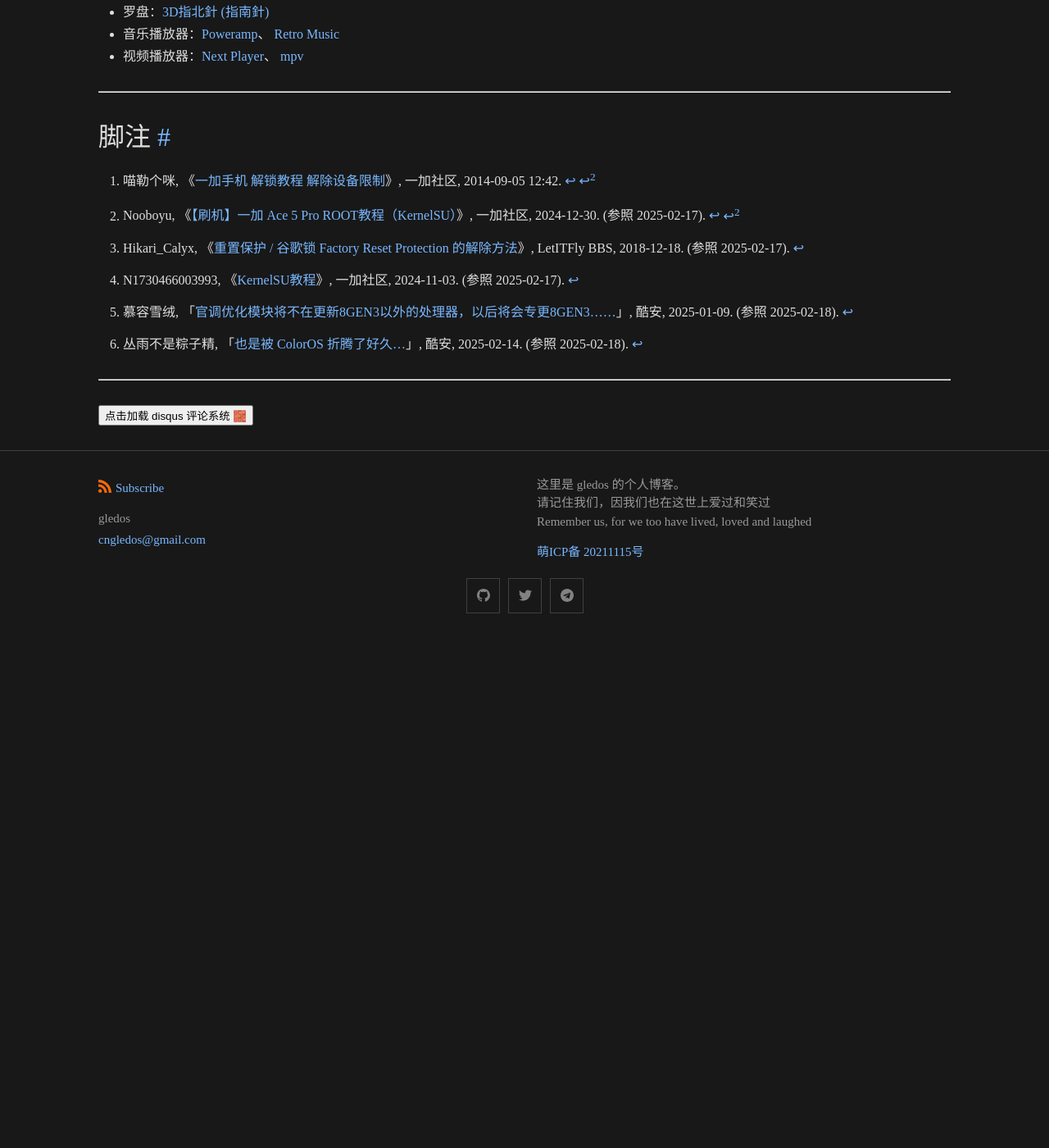
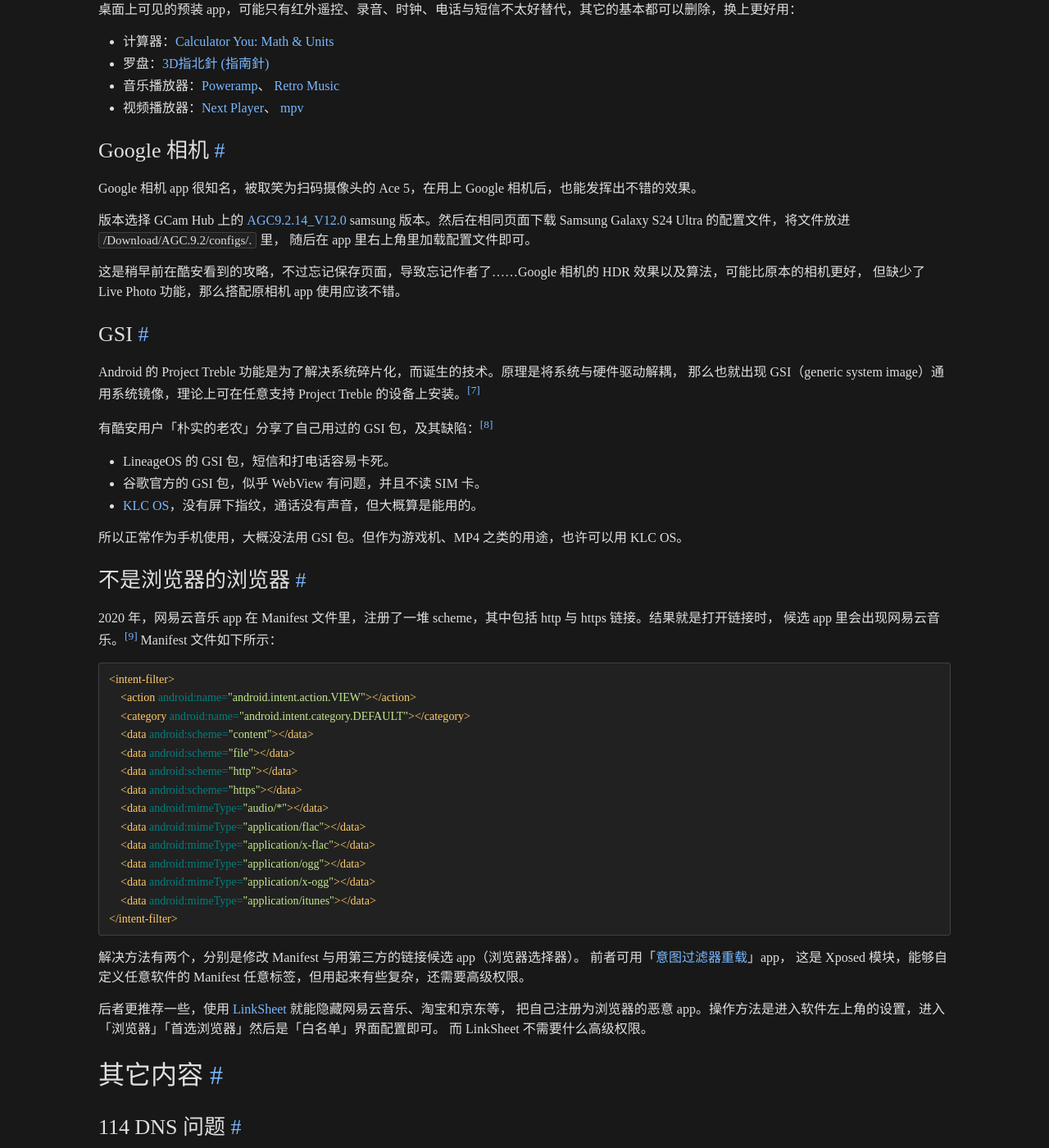
Before and after one commit to gledos/gledos.github.io, a Jekyll site: the page built from _posts/2025-02-17-oneplus-ace-5-pro-superuser.markdown, in a window 1280 px wide and 1400 px high, scrolled down 5619 px. Shown: the whole window at 82% size. Built offline with Jekyll 4.4.1, drawn with Linux system fonts in a browser that asks for light colours; before the commit the page ends 6402 px from its top, so only the background shows below that; some of the changed text lies outside the part shown.

Commit message:
更新 Gcam、GSI、浏览器选择器等内容

````diff
--- a/_posts/2025-02-17-oneplus-ace-5-pro-superuser.markdown
+++ b/_posts/2025-02-17-oneplus-ace-5-pro-superuser.markdown
@@ -83,23 +83,25 @@
 3.  [KernelSU Next](https://github.com/rifsxd/KernelSU-Next)
 4.  [APatch](https://github.com/bmax121/APatch)
 
-它们的主要功能都相似，提供 root 权限管理，并兼容 Magisk 模块（可能有一些不兼容）。
+这里选择 GitHub 仓库 star 最高的 KernelSU，作为获取 root 的方式。它们的主要功能都相似，提供 root 权限管理，
+并兼容 Magisk 模块（可能有一些不兼容）。
 
-这里选择 GitHub 仓库 star 最高的 KernelSU，作为获取 root 的方式。首先需要获取当前系统版本的 `init_boot.img` 镜像文件，
-这是手机的 init_boot 分区镜像。然后交给 KernelSU app 里修补。最后将此修补后的镜像，
-取代手机的 init_boot 分区。[^84050][^41123][^59584] 具体操作如下：
+如果想要使用 APatch，可以阅读 zeromake 编写的《[一加 ace5 root 笔记](https://blog.zeromake.com/pages/oneplus-ace5-root/)》博文。
+
+首先需要获取当前系统版本的 `init_boot.img` 镜像文件，这是手机的 init_boot 分区镜像。然后交给 KernelSU app 里修补。
+最后将此修补后的镜像，取代手机的 init_boot 分区。[^84050][^41123][^59584] 具体操作如下：
 
 [^59584]: N1730466003993, 《[KernelSU教程](https://bbs.oneplus.com/thread/1720955150568259584)》, 一加社区, 2024-11-03. (参照 2025-02-17).
 
-0.  按照接靠 BL 锁的步骤，将「USB 调试」选项开启。
-1.  下载与当前版本相同的完整（全量）的系统 ROM，然后使用 PC 工具 [payload-dumper-go](https://github.com/ssut/payload-dumper-go)，
+1.  按照接靠 BL 锁的步骤，将「USB 调试」选项开启。
+2.  下载与当前版本相同的完整（全量）的系统 ROM，然后使用 PC 工具 [payload-dumper-go](https://github.com/ssut/payload-dumper-go)，
     或是 Android 上的 [MT 管理器](https://mt2.cn/) 解包，提取出 `init_boot.img` 镜像文件，并放到手机任意位置。
-2.  为手机安装并开启 KernelSU，在顶部的「下载」按钮里找到「选择档案」，然后选择刚提取的 `init_boot.img` 文件，
+3.  为手机安装并开启 KernelSU，在顶部的「下载」按钮里找到「选择档案」，然后选择刚提取的 `init_boot.img` 文件，
     完成修补镜像。
-3.  将修补好的镜像，传输到 PC。然后输入指令 `adb reboot bootloader`，将手机重启到 bootloader 模式。
-4.  PC 输入指令 `fastboot flash init_boot "你修补的镜像文件名"`，将修补的镜像刷入 init_boot 分区。
-5.  刷入完成后输入指令 `fastboot reboot`，将手机重启。
-6.  在 KernelSU app 里检查状态，如果是「工作中 <LKM>」就说明成功了。
+4.  将修补好的镜像，传输到 PC。然后输入指令 `adb reboot bootloader`，将手机重启到 bootloader 模式。
+5.  PC 输入指令 `fastboot flash init_boot "你修补的镜像文件名"`，将修补的镜像刷入 init_boot 分区。
+6.  刷入完成后输入指令 `fastboot reboot`，将手机重启。
+7.  在 KernelSU app 里检查状态，如果是「工作中 <LKM>」就说明成功了。
 
 如果 fastboot 给 init_boot 分区刷错了镜像，导致手机 bootloop（变砖），那么再刷入原始的 `init_boot.img` 就好。
 
@@ -274,7 +276,8 @@
 使用 AdAway 前，KernelSU 需要安装 [systemless hosts KernelSU module](https://github.com/symbuzzer/systemless-hosts-KernelSU-module) 模块。
 之后导入合适的规则，就能去广告了。
 
-v2ray 类的网络工具，如 NekoBox 可以在「路由」页面设置「封锁广告」，原理是订阅并启用 `geosite:category-ads-all` 规则。
+v2ray 类的网络工具，如 [NekoBox](https://github.com/MatsuriDayo/NekoBoxForAndroid) 可以在「路由」页面设置「封锁广告」，
+启用订阅 `geosite:category-ads-all` 规则就好。
 
 LuckyTool 目前可移除安全应用推荐、下载对话框广告、下载页面底部广告，以及天气部分页面底部广告。
 
@@ -289,6 +292,75 @@
 +   视频播放器：[Next Player](https://f-droid.org/en/packages/dev.anilbeesetti.nextplayer/)、
     [mpv](https://f-droid.org/en/packages/is.xyz.mpv/)
 
+### Google 相机
+
+Google 相机 app 很知名，被取笑为扫码摄像头的 Ace 5，在用上 Google 相机后，也能发挥出不错的效果。
+
+版本选择 GCam Hub 上的 [AGC9.2.14_V12.0](https://www.celsoazevedo.com/files/android/google-camera/dev-BigKaka/f/dl72/)
+samsung 版本。然后在相同页面下载 Samsung Galaxy S24 Ultra 的配置文件，将文件放进 `/Download/AGC.9.2/configs/.` 里，
+随后在 app 里右上角里加载配置文件即可。
+
+这是稍早前在酷安看到的攻略，不过忘记保存页面，导致忘记作者了……Google 相机的 HDR 效果以及算法，可能比原本的相机更好，
+但缺少了 Live Photo 功能，那么搭配原相机 app 使用应该不错。
+
+### GSI
+
+Android 的 Project Treble 功能是为了解决系统碎片化，而诞生的技术。原理是将系统与硬件驱动解耦，
+那么也就出现 GSI（generic system image）通用系统镜像，理论上可在任意支持 Project Treble 的设备上安装。[^91051]
+
+[^91051]: wuxianlin, 《[GSI/GKI 与 Android 玩机](https://web.archive.org/web/20250202191051/https://wuxianlin.com/2023/02/10/android-gsi-and-gki/)》, wuxianlin, 2023-02-10. (参照 2025-02-21).
+
+有酷安用户「朴实的老农」分享了自己用过的 GSI 包，及其缺陷：[^JhNDU]
+
+[^JhNDU]: 朴实的老农, 《[一加ace5pro类原生gsi使用体验](https://www.coolapk.com/feed/62825502?shareKey=Y2ZmYzg4YWVmYzk3NjdiODJhNDU~)》, 酷安, 2025-02-19. (参照 2025-02-21).
+
++   LineageOS 的 GSI 包，短信和打电话容易卡死。
++   谷歌官方的 GSI 包，似乎 WebView 有问题，并且不读 SIM 卡。
++   [KLC OS](https://github.com/LoggingNewMemory/KLC_OS)，没有屏下指纹，通话没有声音，但大概算是能用的。
+
+所以正常作为手机使用，大概没法用 GSI 包。但作为游戏机、MP4 之类的用途，也许可以用 KLC OS。
+
+### 不是浏览器的浏览器
+
+2020 年，网易云音乐 app 在 Manifest 文件里，注册了一堆 scheme，其中包括 http 与 https 链接。结果就是打开链接时，
+候选 app 里会出现网易云音乐。[^72112] Manifest 文件如下所示：
+
+[^72112]: LvWind, 《[网易云音乐 Android 你是浏览器吗？](https://web.archive.org/web/20220924065642/https://www.v2ex.com/t/672112)》, V2EX, 2020-05-15. (参照 2025-02-22).
+
+```xml
+<intent-filter>
+    <action android:name="android.intent.action.VIEW"></action>
+    <category android:name="android.intent.category.DEFAULT"></category>
+    <data android:scheme="content"></data>
+    <data android:scheme="file"></data>
+    <data android:scheme="http"></data>
+    <data android:scheme="https"></data>
+    <data android:mimeType="audio/*"></data>
+    <data android:mimeType="application/flac"></data>
+    <data android:mimeType="application/x-flac"></data>
+    <data android:mimeType="application/ogg"></data>
+    <data android:mimeType="application/x-ogg"></data>
+    <data android:mimeType="application/itunes"></data>
+</intent-filter>
+```
+
+解决方法有两个，分别是修改 Manifest 与用第三方的链接候选 app（浏览器选择器）。
+前者可用「[意图过滤器重载](https://github.com/5ec1cff/Intent-Filter-Overrider)」app，
+这是 Xposed 模块，能够自定义任意软件的 Manifest 任意标签，但用起来有些复杂，还需要高级权限。
+
+后者更推荐一些，使用 [LinkSheet](https://github.com/LinkSheet/LinkSheet) 就能隐藏网易云音乐、淘宝和京东等，
+把自己注册为浏览器的恶意 app。操作方法是进入软件左上角的设置，进入「浏览器」「首选浏览器」然后是「白名单」界面配置即可。
+而 LinkSheet 不需要什么高级权限。
+
+## 其它内容
+
+### 114 DNS 问题
+
+有 V2EX 用户提醒，ColorOS 有像过去 MIUI 一样，偷偷为 DNS 添加 114 的后备 DNS。[^09140]
+如果在意 DNS 泄漏，或者为了调试，需要设置内网的 DNS，那么需要注意。
+
+[^09140]: yxmyxmyyy, 《[oppo 一加现在也内置 114dns 了](https://web.archive.org/web/20250215102812/https://www.v2ex.com/t/1109140)》, V2EX, 2025-02-05. (参照 2025-02-21).
+
 ---
 
 ## 脚注
````
